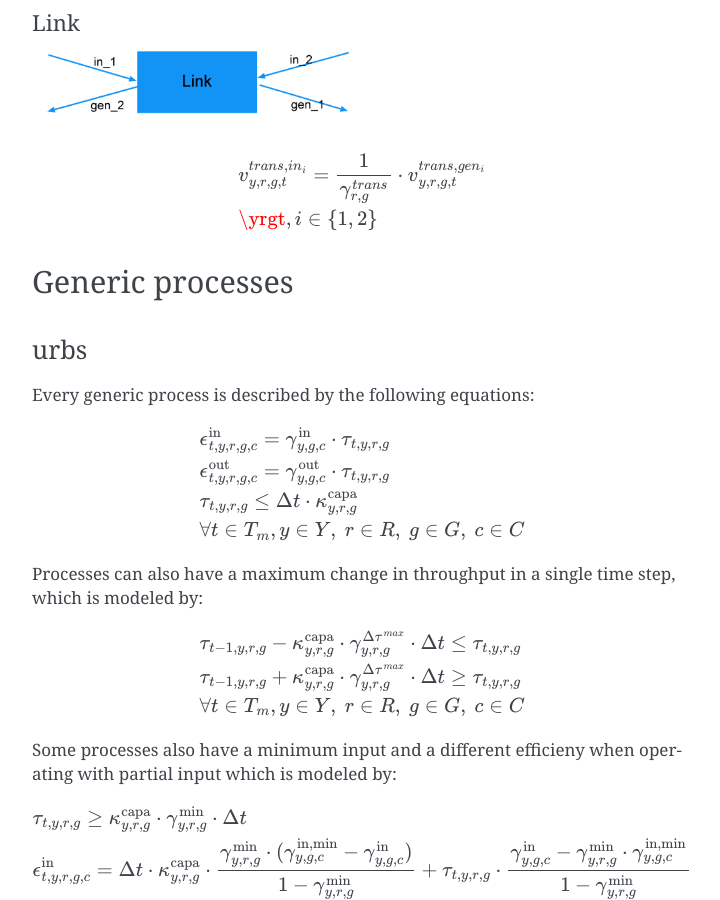
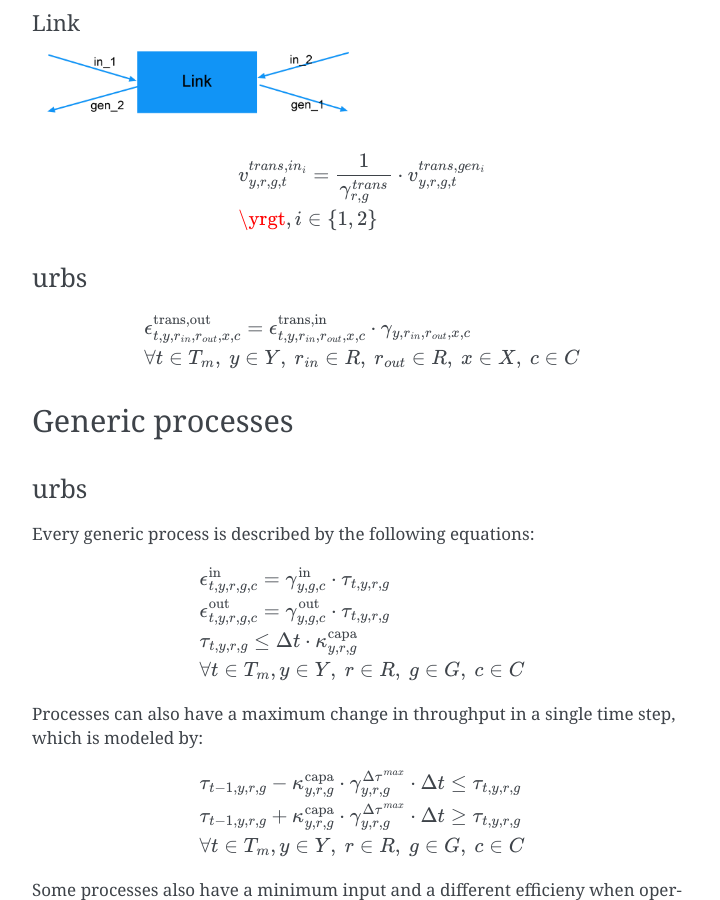
Before and after one commit to open-modex/mathematical-documentation, a Sphinx documentation site: the page built from doc/source/frameworks/technologies.rst, in a window 1280 px wide and 900 px high, scrolled down 6772 px. Shown: the whole window, without its empty margins (388-1108 px from the left). Built offline with Sphinx 7.4.7, drawn with Linux system fonts in a browser that asks for light colours.

Commit message:
Added urbs transmission
Added equation for energy transmission in urbs. There are further equations  for maximum input, symmetry of max capacity, .... . However, I'm not sure if they are important to add here.

```diff
--- a/doc/source/frameworks/technologies.rst
+++ b/doc/source/frameworks/technologies.rst
@@ -316,6 +316,16 @@ Link
   \\
   & \yrgt, i \in \{1, 2\}
 
+
+urbs
+''''
+
+.. math::
+
+   &\epsilon^{\text{trans,out}}_{t,y,r_{in},r_{out},x,c}=\epsilon^{\text{trans,in}}_{t,y,r_{in},r_{out},x,c}\cdot \gamma_{y,r_{in},r_{out},x,c}\\
+    &\forall t\in T_m,~y\in Y,~r_{in}\in R,~r_{out}\in R,~x\in X,~c\in C
+
+
 Generic processes
 *****************
 
```
